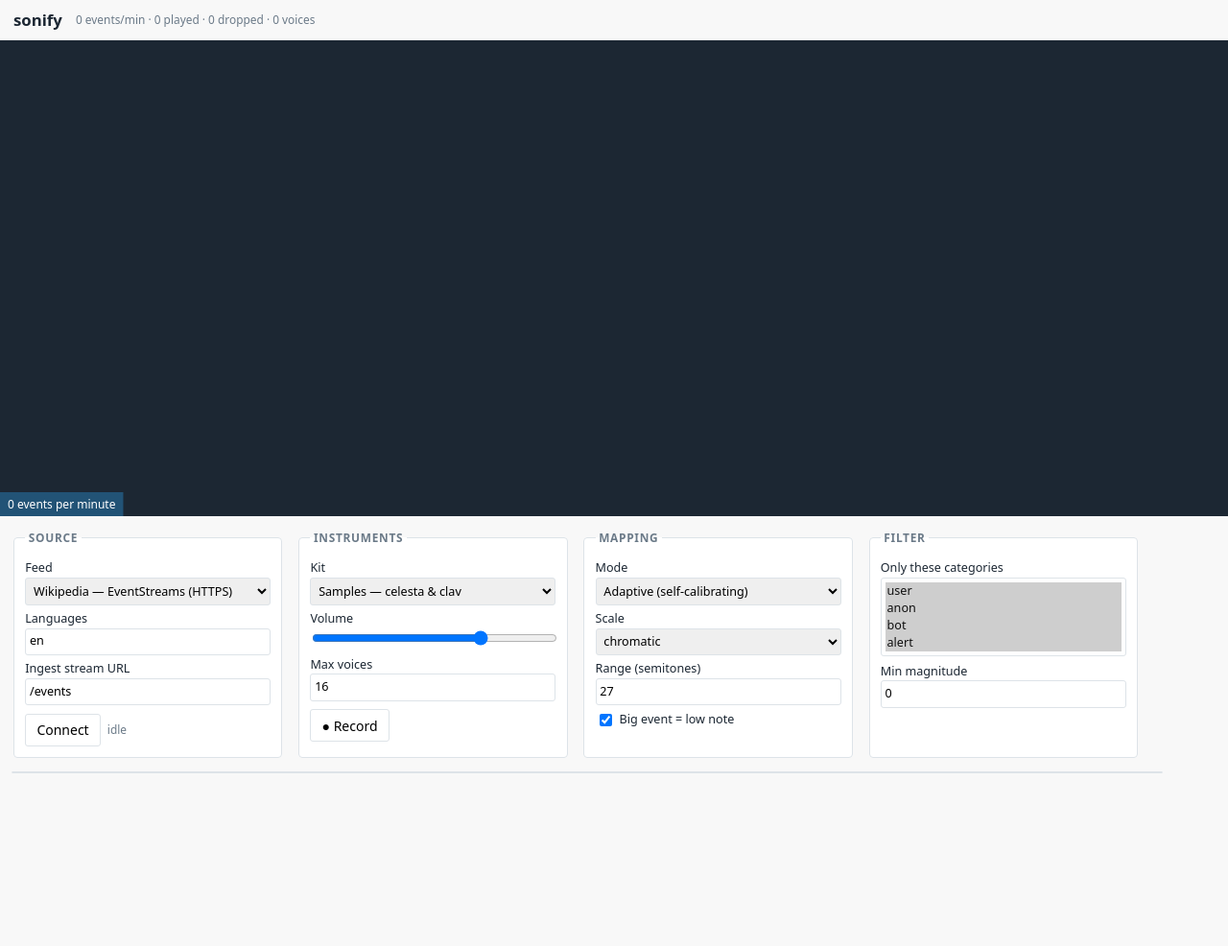
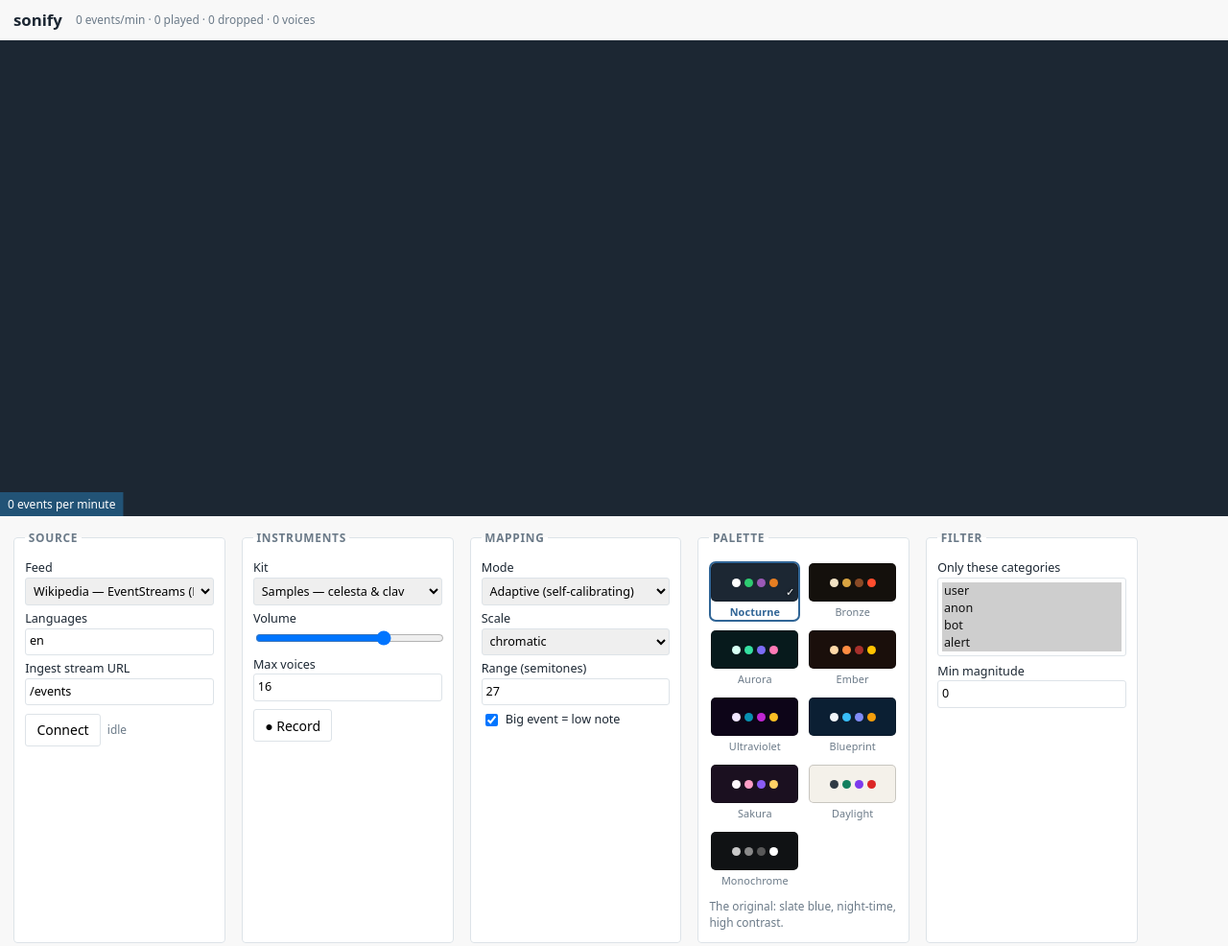
Before and after one commit to Guillain-RDCDE/tintinnabulum, a website with bundled scripts: page demo/index.html in a window 1280 px wide. Shown: the top 986 px of the page at 96% size. Before the commit the page ends 842 px from the top, so only its background shows below. Built offline with nearby package versions, Linux system fonts and the light colour scheme.

Commit message:
Nine colour palettes, with a visual picker in the sandbox
- src/visual/palettes.js: nine palettes as plain data. CanvasSink accepts a
  name or an overrides object and gains setPalette(), which recolours the
  circles already on screen from the category they were born with.
- sandbox: swatch grid rather than a dropdown, since the choice is visual.
  The selection is remembered in localStorage, guarded so that blocked site
  storage cannot break the page.
- palettes are held to measured standards: WCAG AA for label text, a
  visibility floor for circles at their real 0.5 fill opacity, and CIELAB
  dE >= 22 between categories. Contrast ratio is deliberately NOT used for
  category separation: it is luminance-only, so it scores deep cyan against
  magenta as nearly identical. Monochrome is the documented exception and is
  held to a lightness floor instead.
- fixes six palettes whose categories were too close once measured properly.

Also strengthens the recorder check, which a page reload added for the
palette-persistence test had quietly reduced to capturing silence while
still passing on size alone.

```diff
--- a/demo/demo.js
+++ b/demo/demo.js
@@ -3,6 +3,9 @@ import {
   CanvasSink,
   Recorder,
   SCALES,
+  PALETTES,
+  DEFAULT_PALETTE_NAME,
+  swatchOf,
   wikipedia,
   ingestSource,
   randomSource,
@@ -19,7 +22,22 @@ const son = new Sonifier({
   volume: 0.7,
 });
 
-const canvas = new CanvasSink('#canvas', { showHud: true });
+// Remembering the palette is a per-viewer convenience, so storage failing
+// (private window, blocked site data) must never break the page.
+const STORE_KEY = 'tintinnabulum:palette';
+const readStored = () => {
+  try {
+    const v = localStorage.getItem(STORE_KEY);
+    return v && PALETTES[v] ? v : null;
+  } catch {
+    return null;
+  }
+};
+
+const canvas = new CanvasSink('#canvas', {
+  showHud: true,
+  palette: readStored() || DEFAULT_PALETTE_NAME,
+});
 son.use(canvas);
 
 const recorder = new Recorder(son.engine);
@@ -46,6 +64,45 @@ for (const name of Object.keys(SCALES)) {
   scaleSel.appendChild(o);
 }
 scaleSel.value = 'chromatic';
+
+// --- palette picker -------------------------------------------------------
+// Swatches rather than a dropdown: the choice is visual, so the control is too.
+const paletteGrid = $('#palettes');
+const paletteNote = $('#palette-note');
+
+function selectPalette(name, persist = true) {
+  canvas.setPalette(name);
+  canvas.canvas.style.background = PALETTES[name].colors.background;
+  paletteNote.textContent = PALETTES[name].note;
+  for (const b of paletteGrid.children) {
+    b.setAttribute('aria-pressed', String(b.dataset.palette === name));
+  }
+  if (persist) {
+    try {
+      localStorage.setItem(STORE_KEY, name);
+    } catch {
+      /* storage unavailable; the palette still applies for this session */
+    }
+  }
+}
+
+for (const [name, def] of Object.entries(PALETTES)) {
+  const { background, dots } = swatchOf(name);
+  const btn = document.createElement('button');
+  btn.type = 'button';
+  btn.className = 'pal';
+  btn.dataset.palette = name;
+  btn.title = def.note;
+  btn.setAttribute('aria-pressed', 'false');
+  btn.innerHTML =
+    `<span class="chip" style="background:${background}">` +
+    dots.map((c) => `<i style="background:${c}"></i>`).join('') +
+    `</span><small>${def.label}</small>`;
+  btn.addEventListener('click', () => selectPalette(name));
+  paletteGrid.appendChild(btn);
+}
+
+selectPalette(canvas.paletteName, false);
 
 scaleSel.onchange = () => son.mapper.setScale(scaleSel.value);
 $('#mode').onchange = (e) => {
--- a/demo/index.html
+++ b/demo/index.html
@@ -37,6 +37,17 @@
   #log li { padding: .25em .6em; border-bottom: 1px solid #f0f3f5; white-space: nowrap; overflow: hidden; text-overflow: ellipsis; }
   .cat-bot { color: #9b59b6 } .cat-anon { color: #27ae60 } .cat-alert { color: #d35400 }
   .stat { font-variant-numeric: tabular-nums; color: #6b7a88; font-size: .85em; }
+
+  /* palette picker */
+  .palette-grid { display: grid; grid-template-columns: repeat(auto-fill, minmax(74px, 1fr)); gap: .5em; margin-top: .5em; }
+  .pal { border: 2px solid transparent; border-radius: 7px; padding: 0; background: none; cursor: pointer; transition: transform .12s ease, border-color .12s ease; }
+  .pal:hover { transform: translateY(-2px); border-color: #c9d3dc; }
+  .pal .chip { position: relative; display: flex; align-items: center; justify-content: center; gap: 4px; height: 40px; border-radius: 5px; box-shadow: inset 0 0 0 1px rgba(0,0,0,.18); }
+  .pal .chip i { width: 9px; height: 9px; border-radius: 50%; }
+  .pal small { display: block; margin-top: .25em; font-size: .68rem; color: #6b7a88; text-align: center; letter-spacing: .01em; }
+  .pal[aria-pressed="true"] { border-color: var(--accent); }
+  .pal[aria-pressed="true"] small { color: var(--accent); font-weight: 600; }
+  .pal[aria-pressed="true"] .chip::after { content: "✓"; position: absolute; right: 4px; bottom: 1px; font-size: .7rem; color: #fff; text-shadow: 0 0 3px rgba(0,0,0,.9); }
   code { background: #eef1f4; padding: .1em .3em; border-radius: 3px; }
 </style>
 </head>
@@ -103,6 +114,12 @@
   </fieldset>
 
   <fieldset>
+    <legend>Palette</legend>
+    <div class="palette-grid" id="palettes"></div>
+    <small id="palette-note" class="stat" style="display:block;margin-top:.6em;min-height:2.4em"></small>
+  </fieldset>
+
+  <fieldset>
     <legend>Filter</legend>
     <label>Only these categories
       <select id="cats" multiple size="4">
--- a/src/index.js
+++ b/src/index.js
@@ -17,6 +17,13 @@ export {
 } from './audio/instruments.js';
 
 export { CanvasSink, DEFAULT_PALETTE } from './visual/canvas-sink.js';
+export {
+  PALETTES,
+  PALETTE_KEYS,
+  DEFAULT_PALETTE_NAME,
+  resolvePalette,
+  swatchOf,
+} from './visual/palettes.js';
 
 export {
   websocketSource,
--- a/src/visual/canvas-sink.js
+++ b/src/visual/canvas-sink.js
@@ -1,4 +1,5 @@
 import { unitPosition } from '../core/event.js';
+import { PALETTES, DEFAULT_PALETTE_NAME, resolvePalette } from './palettes.js';
 
 // Canvas 2D rewrite of the original D3 v3 visuals.
 //
@@ -7,24 +8,21 @@ import { unitPosition } from '../core/event.js';
 // either way. Canvas also survives the event rates SVG chokes on: one node per
 // circle plus a transition per circle is thousands of DOM mutations a minute.
 
-export const DEFAULT_PALETTE = {
-  background: '#1c2733',
-  default: '#ffffff',
-  user: '#ffffff',
-  anon: '#2ecc71',
-  bot: '#9b59b6',
-  alert: '#e67e22',
-  text: '#ffffff',
-  banner: 'rgba(41, 128, 185, 0.85)',
-  hud: 'rgba(41, 128, 185, 0.5)',
-};
+export { PALETTES, DEFAULT_PALETTE_NAME, resolvePalette } from './palettes.js';
+
+/** The default colours, kept as a named export for convenience. */
+export const DEFAULT_PALETTE = resolvePalette(DEFAULT_PALETTE_NAME);
 
 export class CanvasSink {
   constructor(canvas, opts = {}) {
     this.canvas = typeof canvas === 'string' ? document.querySelector(canvas) : canvas;
     if (!this.canvas) throw new Error('CanvasSink: canvas not found');
     this.ctx = this.canvas.getContext('2d');
-    this.palette = { ...DEFAULT_PALETTE, ...(opts.palette || {}) };
+    this.paletteName =
+      typeof opts.palette === 'string' && PALETTES[opts.palette]
+        ? opts.palette
+        : DEFAULT_PALETTE_NAME;
+    this.palette = resolvePalette(opts.palette || DEFAULT_PALETTE_NAME);
 
     this.life = opts.life ?? 12000; // ms a circle stays visible
     this.ringLife = opts.ringLife ?? 2200;
@@ -102,6 +100,23 @@ export class CanvasSink {
     return this.palette[ev.category] || this.palette.default;
   }
 
+  /**
+   * Switch palette at runtime. Circles already on screen are recoloured from
+   * the category they were born with, so a change takes effect immediately
+   * instead of waiting for the canvas to turn over.
+   */
+  setPalette(nameOrColors) {
+    this.palette = resolvePalette(nameOrColors);
+    this.paletteName =
+      typeof nameOrColors === 'string' && PALETTES[nameOrColors]
+        ? nameOrColors
+        : this.paletteName;
+    for (const p of this.particles) {
+      p.color = this.palette[p.category] || this.palette.default;
+    }
+    return this;
+  }
+
   handle(ev) {
     if (!ev.map) return;
     const now = performance.now();
@@ -117,6 +132,7 @@ export class CanvasSink {
       y: 0,
       born: now,
       life: this.life,
+      category: ev.category,
       color: this.colorFor(ev),
       alpha0: ev.dimmed ? this.dimOpacity : this.fillOpacity,
       label: ev.label || '',
--- /dev/null
+++ b/src/visual/palettes.js
@@ -0,0 +1,176 @@
+// Colour palettes for the canvas.
+//
+// Each palette must define every key below. `background` is the canvas ground;
+// `text` is used for labels, which are stroked with `background` so they stay
+// legible over any circle. The category keys colour the circles: `default` is
+// the fallback for a category nobody defined, so a custom category always gets
+// a visible colour rather than disappearing.
+//
+// Palettes are pure data. Adding one is adding an entry here.
+
+export const PALETTE_KEYS = [
+  'background', 'default', 'user', 'anon', 'bot', 'alert', 'text', 'banner', 'hud',
+];
+
+export const PALETTES = {
+  nocturne: {
+    label: 'Nocturne',
+    note: 'The original: slate blue, night-time, high contrast.',
+    colors: {
+      background: '#1c2733',
+      default: '#ffffff',
+      user: '#ffffff',
+      anon: '#2ecc71',
+      bot: '#9b59b6',
+      alert: '#e67e22',
+      text: '#ffffff',
+      banner: 'rgba(41, 128, 185, 0.85)',
+      hud: 'rgba(41, 128, 185, 0.50)',
+    },
+  },
+
+  bronze: {
+    label: 'Bronze',
+    note: 'Brass and copper. The colour of the bells the project is named after.',
+    colors: {
+      background: '#14100c',
+      default: '#f2e2c4',
+      user: '#f2e2c4',
+      anon: '#d9a441',
+      bot: '#8a4a26',
+      alert: '#ff4d2e',
+      text: '#f6ecdc',
+      banner: 'rgba(176, 106, 59, 0.85)',
+      hud: 'rgba(176, 106, 59, 0.50)',
+    },
+  },
+
+  aurora: {
+    label: 'Aurora',
+    note: 'Mint and violet over deep teal. Cold and luminous.',
+    colors: {
+      background: '#071a1c',
+      default: '#d7fff4',
+      user: '#d7fff4',
+      anon: '#35e0a1',
+      bot: '#7b6cf6',
+      alert: '#ff7ab6',
+      text: '#eafff9',
+      banner: 'rgba(53, 224, 161, 0.75)',
+      hud: 'rgba(53, 224, 161, 0.45)',
+    },
+  },
+
+  ember: {
+    label: 'Ember',
+    note: 'Banked fire. Warm, dim, easy at night.',
+    colors: {
+      background: '#1a0f0b',
+      default: '#ffd9a8',
+      user: '#ffd9a8',
+      anon: '#ff8c42',
+      bot: '#a8302c',
+      alert: '#ffc300',
+      text: '#fff1e0',
+      banner: 'rgba(201, 69, 63, 0.85)',
+      hud: 'rgba(201, 69, 63, 0.50)',
+    },
+  },
+
+  ultraviolet: {
+    label: 'Ultraviolet',
+    note: 'Magenta and cyan on near-black. The loudest one here.',
+    colors: {
+      background: '#0d0518',
+      default: '#f0e6ff',
+      user: '#f0e6ff',
+      anon: '#0891b2',
+      bot: '#c026d3',
+      alert: '#fbbf24',
+      text: '#f5ecff',
+      banner: 'rgba(192, 38, 211, 0.80)',
+      hud: 'rgba(192, 38, 211, 0.50)',
+    },
+  },
+
+  blueprint: {
+    label: 'Blueprint',
+    note: 'Technical drawing. Calm, and the most readable at a glance.',
+    colors: {
+      background: '#0b1f33',
+      default: '#f1f5f9',
+      user: '#f1f5f9',
+      anon: '#38bdf8',
+      bot: '#818cf8',
+      alert: '#f59e0b',
+      text: '#eaf3ff',
+      banner: 'rgba(56, 189, 248, 0.75)',
+      hud: 'rgba(56, 189, 248, 0.45)',
+    },
+  },
+
+  sakura: {
+    label: 'Sakura',
+    note: 'Blossom and lilac on plum. Soft without losing contrast.',
+    colors: {
+      background: '#1b1020',
+      default: '#fdf7fb',
+      user: '#fdf7fb',
+      anon: '#ff9ec7',
+      bot: '#8b5cf6',
+      alert: '#ffd166',
+      text: '#fff0f6',
+      banner: 'rgba(255, 158, 199, 0.75)',
+      hud: 'rgba(255, 158, 199, 0.45)',
+    },
+  },
+
+  daylight: {
+    label: 'Daylight',
+    note: 'Ink on paper. The one to use for screenshots and projectors.',
+    colors: {
+      background: '#f4f1ea',
+      default: '#2f3a45',
+      user: '#2f3a45',
+      anon: '#12805f',
+      bot: '#7c3aed',
+      alert: '#dc2626',
+      text: '#1c2733',
+      banner: 'rgba(47, 58, 69, 0.85)',
+      hud: 'rgba(47, 58, 69, 0.45)',
+    },
+  },
+
+  monochrome: {
+    label: 'Monochrome',
+    note: 'Categories separated by lightness alone, so colour vision is never required.',
+    colors: {
+      background: '#101214',
+      default: '#c9c9c9',
+      user: '#c9c9c9',
+      anon: '#8a8a8a',
+      bot: '#585858',
+      alert: '#ffffff',
+      text: '#fafafa',
+      banner: 'rgba(120, 120, 120, 0.80)',
+      hud: 'rgba(120, 120, 120, 0.45)',
+    },
+  },
+};
+
+export const DEFAULT_PALETTE_NAME = 'nocturne';
+
+/** Accepts a palette name or a colours object; always returns a full set. */
+export function resolvePalette(nameOrColors) {
+  if (nameOrColors && typeof nameOrColors === 'object') {
+    return { ...PALETTES[DEFAULT_PALETTE_NAME].colors, ...nameOrColors };
+  }
+  const entry = PALETTES[nameOrColors] || PALETTES[DEFAULT_PALETTE_NAME];
+  return { ...entry.colors };
+}
+
+/** The few colours a picker needs to show for a palette, ground first. */
+export function swatchOf(name) {
+  const c = resolvePalette(name);
+  return { background: c.background, dots: [c.user, c.anon, c.bot, c.alert] };
+}
```
Also changed, not shown: docs/HOW-IT-WORKS.md (+19 -2 lines), test/browser.test.mjs (+52 -1 lines), test/core.test.mjs (+132 -0 lines), README.md.
